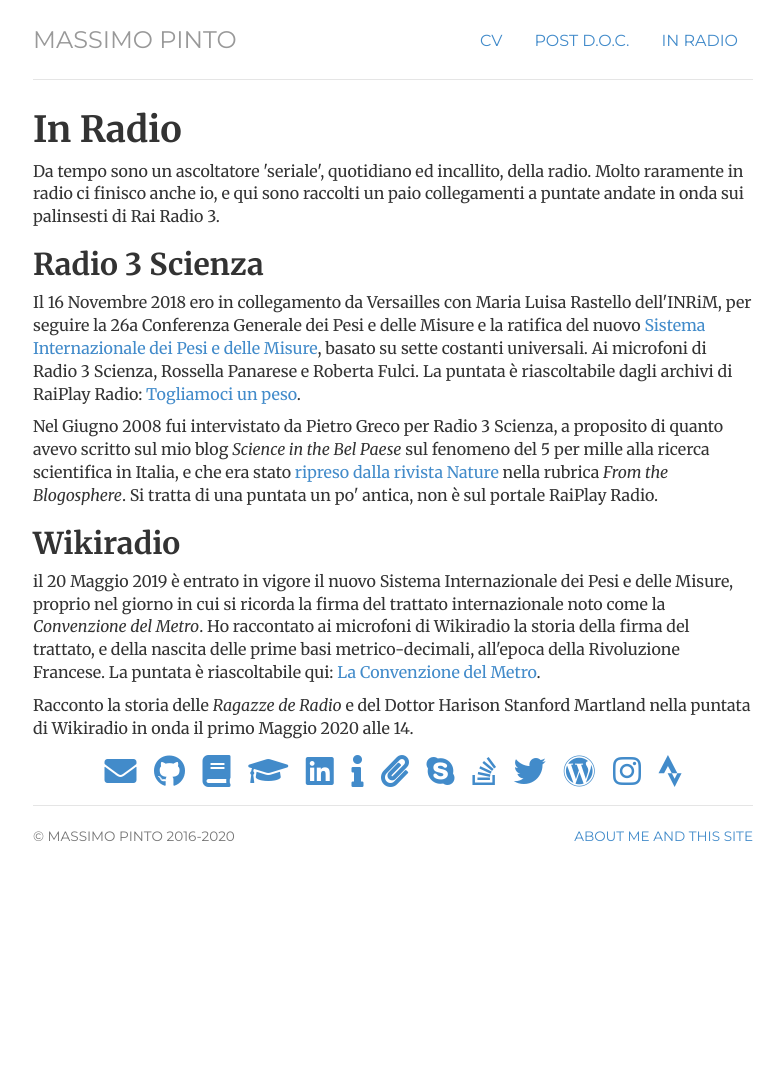
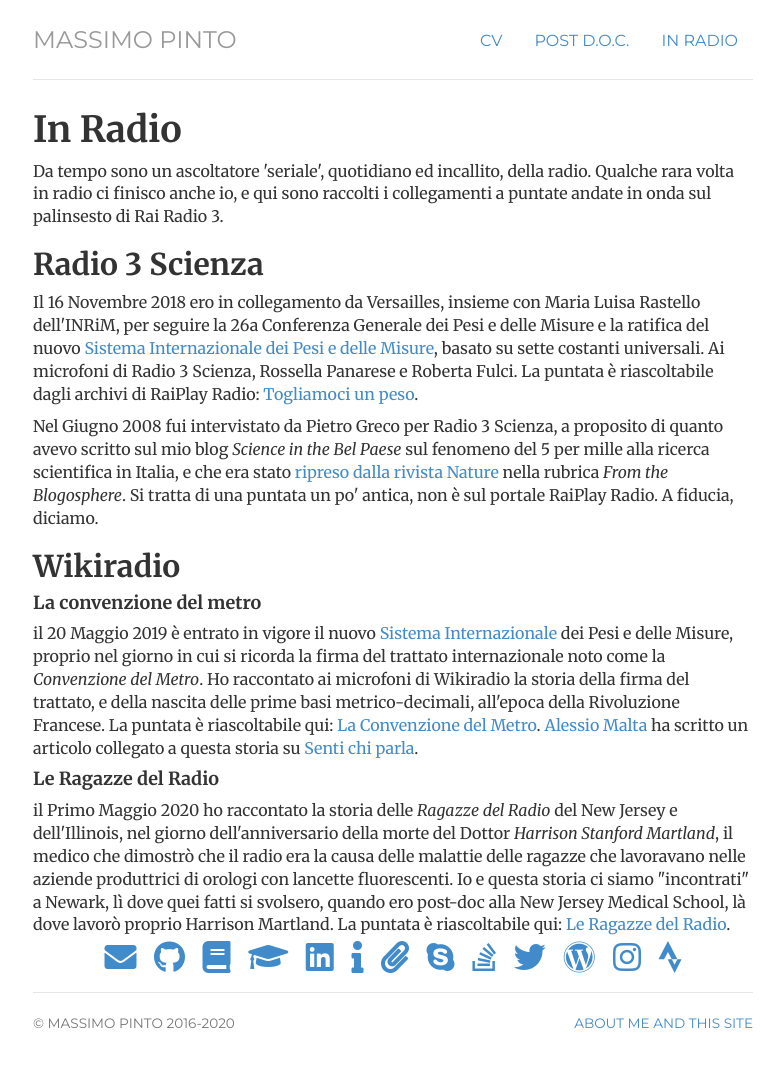
Before and after one commit to massimopinto/massimopinto.github.io, a Jekyll site: the page built from inRadio/index.html, in a window 1280 px wide. Shown: the whole page, without its empty margins (247-1031 px from the left). Built offline with Jekyll 4.4.1, drawn with Linux system fonts in a browser that asks for light colours; before the commit the page ends 900 px from its top, so only the background shows below that.

Commit message:
aggiornamento per le Ragazze del Radio e piccole revisioni al CV

```diff
--- a/cv/index.html
+++ b/cv/index.html
@@ -19,7 +19,7 @@
 				<span itemprop="affiliation"><strong>Istituto Nazionale di Metrologia delle Radiazioni Ionizzanti</strong><br></span>
 				Via Anguillarese 301<br>
 				Santa Maria di Galeria, RM 00123<br>
-				<abbr title="phone">P:</abbr> (+39) 06.3048.4662<br>
+				<!-- <abbr title="phone">P:</abbr> (+39) 06.3048.4662<br>-->
 				<span class="obfuscate">ti.aene@otnip.omissam</span>
 				</address>
 				</div>
--- a/inRadio/index.html
+++ b/inRadio/index.html
@@ -6,16 +6,15 @@
   <h1>In Radio</h1>
 
   <p>
-Da tempo sono un ascoltatore 'seriale', quotidiano ed incallito, della radio. Molto raramente in radio ci finisco anche io, e qui sono raccolti un paio collegamenti a puntate andate in onda sui palinsesti di Rai Radio 3.
+Da tempo sono un ascoltatore 'seriale', quotidiano ed incallito, della radio. Qualche rara volta in radio ci finisco anche io, e qui sono raccolti i collegamenti a puntate andate in onda sul palinsesto di Rai Radio 3.
 </p>
 
 <h2> Radio 3 Scienza</h2>
-<p>Il 16 Novembre 2018 ero in collegamento da Versailles con Maria Luisa Rastello dell'INRiM, per seguire la 26a Conferenza Generale dei Pesi e delle Misure e la ratifica del nuovo <a href="https://www.bipm.org/en/publications/si-brochure/">Sistema Internazionale dei Pesi e delle Misure</a>, basato su sette costanti universali. Ai microfoni di Radio 3 Scienza, Rossella Panarese e Roberta Fulci. La puntata è riascoltabile dagli archivi di RaiPlay Radio: <a href="https://www.raiplayradio.it/audio/2018/11/RADIO3-SCIENZA-Togliamoci-un-peso-53ba2cf0-7aa4-4890-827f-4ce48b2d7053.html">Togliamoci un peso</a>.</p>
-<p>Nel Giugno 2008 fui intervistato da Pietro Greco per Radio 3 Scienza, a proposito di quanto avevo scritto sul mio blog <em>Science in the Bel Paese</em> sul fenomeno del 5 per mille alla ricerca scientifica in Italia, e che era stato <a href="https://www.nature.com/articles/7194xic">ripreso dalla rivista Nature</a> nella rubrica <em>From the Blogosphere</em>. Si tratta di una puntata un po' antica, non è sul portale RaiPlay Radio.</p>
+<p>Il 16 Novembre 2018 ero in collegamento da Versailles, insieme con Maria Luisa Rastello dell'INRiM, per seguire la 26a Conferenza Generale dei Pesi e delle Misure e la ratifica del nuovo <a href="https://www.bipm.org/en/publications/si-brochure/">Sistema Internazionale dei Pesi e delle Misure</a>, basato su sette costanti universali. Ai microfoni di Radio 3 Scienza, Rossella Panarese e Roberta Fulci. La puntata è riascoltabile dagli archivi di RaiPlay Radio: <a href="https://www.raiplayradio.it/audio/2018/11/RADIO3-SCIENZA-Togliamoci-un-peso-53ba2cf0-7aa4-4890-827f-4ce48b2d7053.html">Togliamoci un peso</a>.</p>
+<p>Nel Giugno 2008 fui intervistato da Pietro Greco per Radio 3 Scienza, a proposito di quanto avevo scritto sul mio blog <em>Science in the Bel Paese</em> sul fenomeno del 5 per mille alla ricerca scientifica in Italia, e che era stato <a href="https://www.nature.com/articles/7194xic">ripreso dalla rivista Nature</a> nella rubrica <em>From the Blogosphere</em>. Si tratta di una puntata un po' antica, non è sul portale RaiPlay Radio. A fiducia, diciamo.</p>
 <h2> Wikiradio </h2>
-<p>
-  il 20 Maggio 2019 è entrato in vigore il nuovo Sistema Internazionale dei Pesi e delle Misure, proprio nel giorno in cui si ricorda la firma del trattato internazionale noto come la <em>Convenzione del Metro</em>. Ho raccontato ai microfoni di Wikiradio la storia della firma del trattato, e della nascita delle prime basi metrico-decimali, all'epoca della Rivoluzione Francese. La puntata è riascoltabile qui: <a href="https://www.raiplayradio.it/audio/2019/05/WIKIRADIO---La-Convenzione-del-Metro--ba563aef-e71c-4e3f-a48c-cd7cb287901a.html">La Convenzione del Metro</a>.</p>
-<p>Racconto la storia delle <em>Ragazze de Radio</em> e del Dottor Harison Stanford Martland nella puntata di Wikiradio in onda il primo Maggio 2020 alle 14.</p>
-
-
+<h4>La convenzione del metro</h4>
+il 20 Maggio 2019 è entrato in vigore il nuovo <a href="https://www.bipm.org/en/measurement-units/"> Sistema Internazionale</a> dei Pesi e delle Misure, proprio nel giorno in cui si ricorda la firma del trattato internazionale noto come la <em>Convenzione del Metro</em>. Ho raccontato ai microfoni di Wikiradio la storia della firma del trattato, e della nascita delle prime basi metrico-decimali, all'epoca della Rivoluzione Francese. La puntata è riascoltabile qui: <a href="https://www.raiplayradio.it/audio/2019/05/WIKIRADIO---La-Convenzione-del-Metro--ba563aef-e71c-4e3f-a48c-cd7cb287901a.html">La Convenzione del Metro</a>. <a href=https://sentichiparla.it/author/alessio-malta/>Alessio Malta</a> ha scritto un articolo collegato a questa storia su <a href="https://sentichiparla.it/cultura/convenzione-metro-massimo-pinto/">Senti chi parla</a>.
+<h4>Le Ragazze del Radio</h4>
+  il Primo Maggio 2020 ho raccontato la storia delle <em>Ragazze del Radio</em> del New Jersey e dell'Illinois, nel giorno dell'anniversario della morte del Dottor <em>Harrison Stanford Martland</em>, il medico che dimostrò che il radio era la causa delle malattie delle ragazze che lavoravano nelle aziende produttrici di orologi con lancette fluorescenti. Io e questa storia ci siamo "incontrati" a Newark, lì dove quei fatti si svolsero, quando ero post-doc alla New Jersey Medical School, là dove lavorò proprio Harrison Martland. La puntata è riascoltabile qui: <a href="https://www.raiplayradio.it/audio/2020/04/WIKIRADIO---Le-ragazze-del-radio--d1be44a8-6cdd-476e-9efa-d7a0285d2946.html">Le Ragazze del Radio</a>.
 </div><!-- /.blurb -->
--- a/index.html
+++ b/index.html
@@ -21,6 +21,6 @@
 	<p>I am an experimental <span itemprop="title">physicist</span> living in <span itemprop="address" itemscope
     itemtype="http://data-vocabulary.org/Address"> <span itemprop="locality">Rome</span>, <span itemprop="region">Italy</span></span>, and I work at the  <span itemprop="affiliation"> <a href="http://www.inmri.enea.it">Italian National Institute of Ionizing Radiation Metrology</a></span>.</p>
 		<p>I am also a supporter of <a href="https://strava.com/athletes/3800623"> cycling</a>, be this for commuting, traveling, or for going around with friends on a mountain bike in the woods that surround the <span itemprop="locality">Rome</span> region. I am a regular listener of (national public) radio programmes, which is making me feel like I belong to another era, sometimes.</p>
-		<p>And I am curious about the web and the publication opportunities that it provides. I have been a podcaster for several years, and a blogger for many more, publishing on free blogs such as <a href="https://fisiciaroundtheworld.wordpress.com">Fisici per il mondo</a> or hosted on the Italian science magazine <a href="http://www.galileonet.it">Galileo</a>  (now reproduced <a href="/blog">here</a>), or on the <em>Nature Network</em>, with <em>Science in the Belpaese</em>. In fact, blogging and podcasting landed my on the <a href="http://www.nature.com/nature/index.html">Nature</a> Journal a couple of times, while this hasn't happened for my research yet 8-).</p>
+		<p>And I am curious about the web and the publication opportunities that it provides. I have been a podcaster for several years, and a blogger for many more, publishing on free blogs such as <a href="https://fisiciaroundtheworld.wordpress.com">Fisici per il mondo</a> or hosted on the Italian science magazine <a href="http://www.galileonet.it">Galileo</a>  (now reproduced <a href="/blog">here</a>), or on the <em>Nature Network</em>, with <em>Science in the Belpaese</em>. In fact, blogging and podcasting landed my on the <a href="http://www.nature.com/nature/index.html">Nature</a> Journal a couple of times.</p>
 	</div>
 </div>
```
Also changed, not shown: 1 other file.
